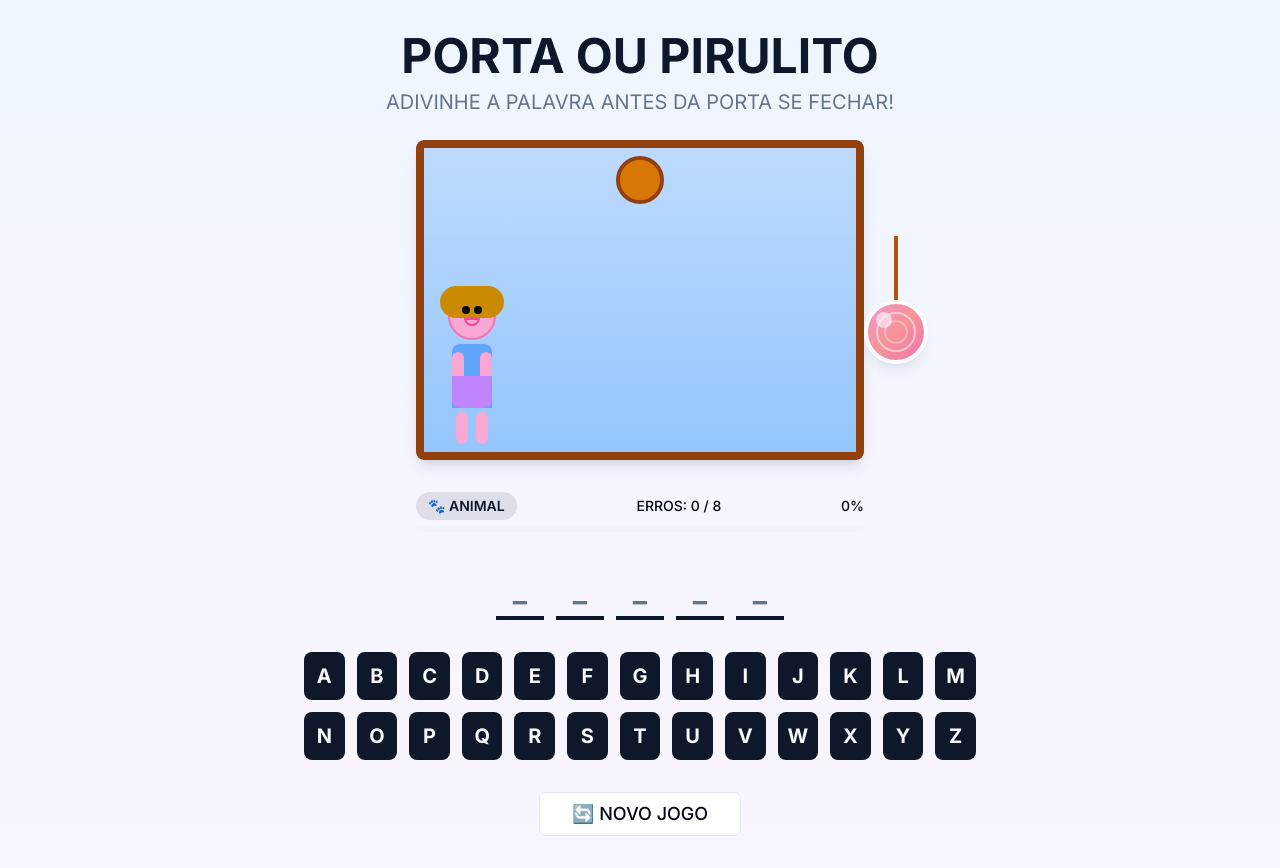
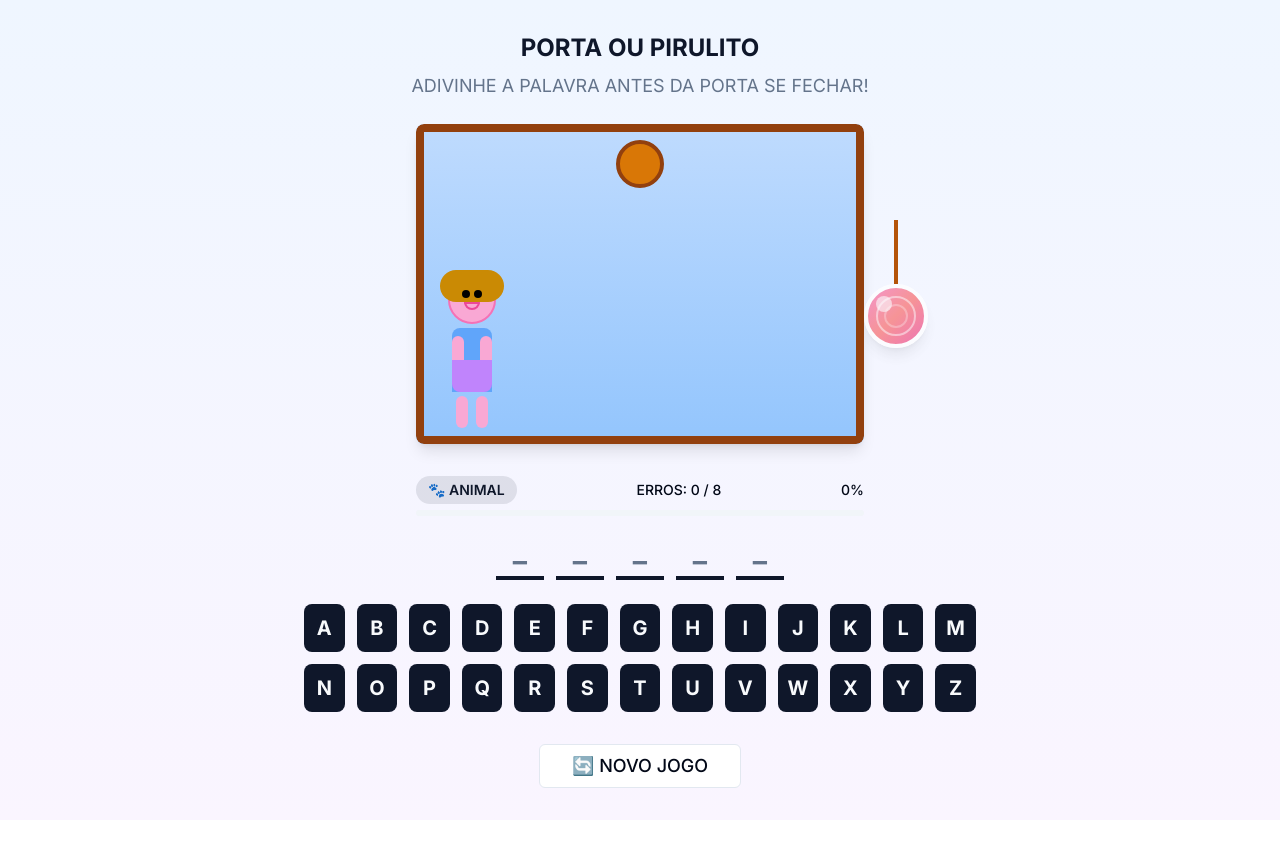
Before and after one commit to emiscode/porta-ou-pirulito, a Next.js app: page /game in a window 1280 px wide. After the commit the page ends 820 px from the top, so only its background shows below. Built offline with nearby package versions, Linux system fonts and the light colour scheme.

Commit message:
v3 - complete

```diff
--- a/app/game/components/ModalWin.tsx
+++ b/app/game/components/ModalWin.tsx
@@ -51,14 +51,17 @@ export default function ModalWin({ aberto, palavra, onReiniciar }: ModalWinProps
               {/* Braço esquerdo */}
               <div className="absolute -left-2 top-3 w-4 h-10 bg-pink-300 rounded-full" />
 
+              {/* Vestido */}
+              <div className="absolute bottom-0 left-0 right-0 h-10 bg-purple-400 rounded-b-lg z-0" />
+
               {/* Braço direito segurando o pirulito */}
-              <div className="absolute -right-6 top-2 w-4 h-12 bg-pink-300 rounded-full transform rotate-12">
+              <div className="absolute -right-6 top-2 w-4 h-12 bg-pink-300 rounded-full transform rotate-12 z-10">
                 {/* Pirulito na mão */}
-                <div className="absolute -top-8 -right-2">
+                <div className="absolute -top-8 -right-2 z-20">
                   {/* Palito */}
                   <div className="w-1 h-12 bg-amber-700 mx-auto" />
                   {/* Pirulito */}
-                  <div className="w-12 h-12 bg-gradient-to-br from-pink-400 via-red-400 to-pink-500 rounded-full border-4 border-white shadow-lg relative">
+                  <div className="w-12 h-12 bg-gradient-to-br from-pink-400 via-red-400 to-pink-500 rounded-full border-4 border-white shadow-lg relative z-30">
                     {/* Espirais decorativas */}
                     <div className="absolute inset-2 border-2 border-white rounded-full opacity-50" />
                     <div className="absolute inset-3 border-2 border-white rounded-full opacity-30" />
@@ -67,9 +70,6 @@ export default function ModalWin({ aberto, palavra, onReiniciar }: ModalWinProps
                   </div>
                 </div>
               </div>
-
-              {/* Vestido */}
-              <div className="absolute bottom-0 left-0 right-0 h-10 bg-purple-400 rounded-b-lg" />
             </div>
 
             {/* Pernas */}
--- a/app/game/components/WordDisplay.tsx
+++ b/app/game/components/WordDisplay.tsx
@@ -11,7 +11,7 @@ export default function WordDisplay({ palavra, letrasAcertadas }: WordDisplayPro
   };
 
   return (
-    <div className="flex justify-center items-center gap-2 md:gap-3 flex-wrap my-8">
+    <div className="flex justify-center items-center gap-2 md:gap-3 flex-wrap my-2">
       {palavra.split("").map((letra, index) => {
         const isEspaco = letra === " " || letra === "-";
         const letraExibida = isEspaco ? letra : exibirLetra(letra);
--- a/app/game/page.tsx
+++ b/app/game/page.tsx
@@ -106,10 +106,10 @@ export default function GamePage() {
       <div className="max-w-4xl mx-auto">
         {/* Cabeçalho */}
         <div className="text-center mb-6">
-          <h1 className="text-4xl md:text-5xl font-bold text-primary mb-2">
+          <h1 className="text-2xl font-bold text-primary mb-2">
             PORTA OU PIRULITO
           </h1>
-          <p className="text-lg md:text-xl text-muted-foreground">
+          <p className="text-lg text-muted-foreground">
             ADIVINHE A PALAVRA ANTES DA PORTA SE FECHAR!
           </p>
         </div>
```
